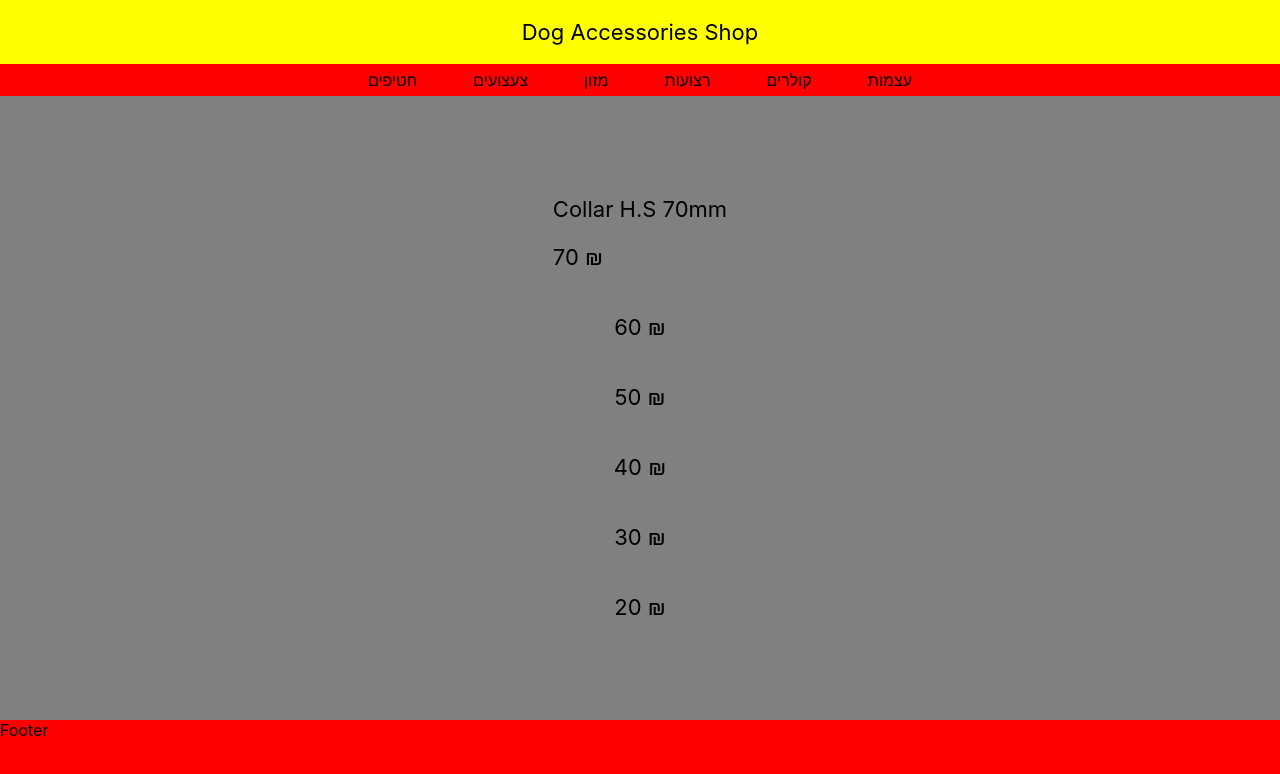
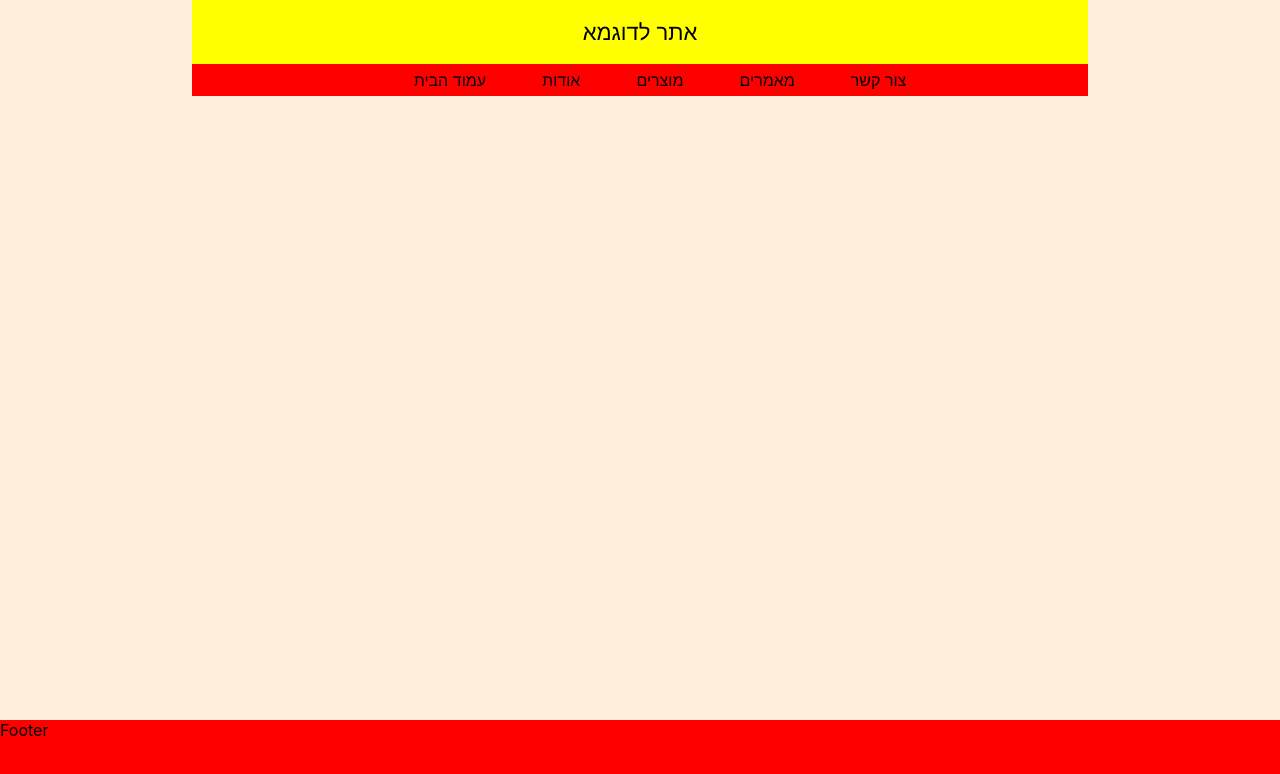
Before and after one commit to Snir1812/new-project, a React (Create React App) app: page / in a window 1280 px wide. Shown: the top 774 px of the page. Built offline with nearby package versions, Linux system fonts and the light colour scheme.

Commit message:
change & upgrade the app,now is start of basic app

```diff
--- a/src/App.css
+++ b/src/App.css
@@ -1,2 +1,3 @@
 .App {
+  background: #ffeddb;
 }
--- a/src/components/header/Header.css
+++ b/src/components/header/Header.css
@@ -7,7 +7,7 @@
 }
 .header-div {
   height: 8vh;
-  width: 100%;
+  width: 70%;
   background: yellow;
   display: flex;
   align-items: center;
@@ -16,10 +16,14 @@
 }
 .nav-div {
   height: 4vh;
-  width: 100%;
+  width: 70%;
   background: red;
   display: flex;
   align-items: center;
   justify-content: center;
   gap: 3.5rem;
 }
+.a {
+  text-decoration: none;
+  color: black;
+}
--- a/src/components/header/Header.jsx
+++ b/src/components/header/Header.jsx
@@ -4,14 +4,25 @@ import "./Header.css";
 function Header() {
   return (
     <div className="header">
-      <div className="header-div">Dog Accessories Shop</div>
+      <div className="header-div">אתר לדוגמא</div>
       <div className="nav-div">
-        <span>חטיפים</span>
-        <span>צעצועים</span>
-        <span>מזון</span>
-        <span>רצועות</span>
-        <span>קולרים</span>
-        <span>עצמות</span>
+        <ul className="nav-div">
+          <a className="a" href=" ">
+            עמוד הבית
+          </a>
+          <a className="a" href=" ">
+            אודות
+          </a>
+          <a className="a" href=" ">
+            מוצרים
+          </a>
+          <a className="a" href=" ">
+            מאמרים
+          </a>
+          <a className="a" href=" ">
+            צור קשר
+          </a>
+        </ul>
       </div>
     </div>
   );
--- a/src/components/pagesCss/GeneralPageCss.css
+++ b/src/components/pagesCss/GeneralPageCss.css
@@ -6,5 +6,4 @@
   justify-content: center;
   flex-direction: column;
   font-size: 22px;
-  background: gray;
 }
--- a/src/features/data-slice.js
+++ b/src/features/data-slice.js
@@ -30,6 +30,7 @@ const initialState = {
     {
       id: 6,
       productName: "Collar H.S 20mm",
+      category: 1,
       productPrice: "20 ₪",
     },
   ],
--- a/src/pages/Home.jsx
+++ b/src/pages/Home.jsx
@@ -8,12 +8,12 @@ const Home = () => {
 
   return (
     <div className="container general-page">
-      {data.map((m) => (
+      {/* {data.map((m) => (
         <div>
-          {m.id == 1 && <p>{m.productName}</p>}
+          <p>{m.productName}</p>
           <p>{m.productPrice}</p>
         </div>
-      ))}
+      ))} */}
     </div>
   );
 };
```
